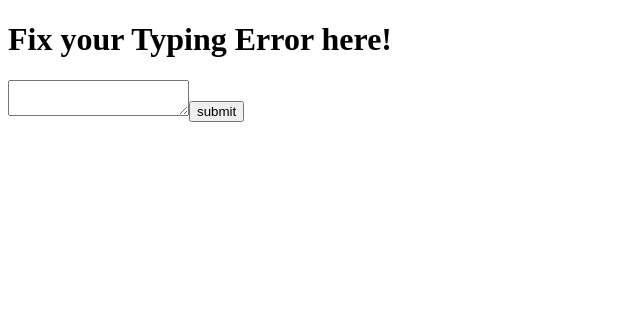
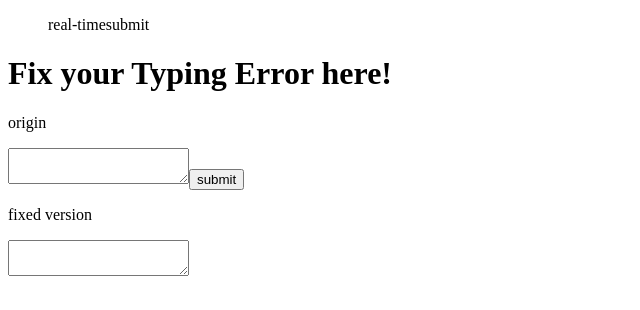
Before and after one commit to roum02/Fix-your-errors, a Next.js app: page / in a window 1280 px wide. Shown: the top 310 px of the page, without its empty margins (0-640 px from the left). Built offline with nearby package versions, Linux system fonts and the light colour scheme.

Commit message:
Add data [main]

```diff
--- a/src/app/page.tsx
+++ b/src/app/page.tsx
@@ -3,9 +3,16 @@ import styles from "./page.module.css";
 export default function Home() {
   return (
  <main>
+     <menu>
+         <span>real-time</span>
+         <span>submit</span>
+     </menu>
    <h1> Fix your Typing Error here! </h1>
+     <p>origin</p>
+     <textarea />
+     <button>submit</button>
+     <p>fixed version</p>
      <textarea/>
-     <button>submit</button>
  </main>
   );
 }
```
Also changed, not shown: src/app/data/dictionary.ts (added, +12 -0 lines).
